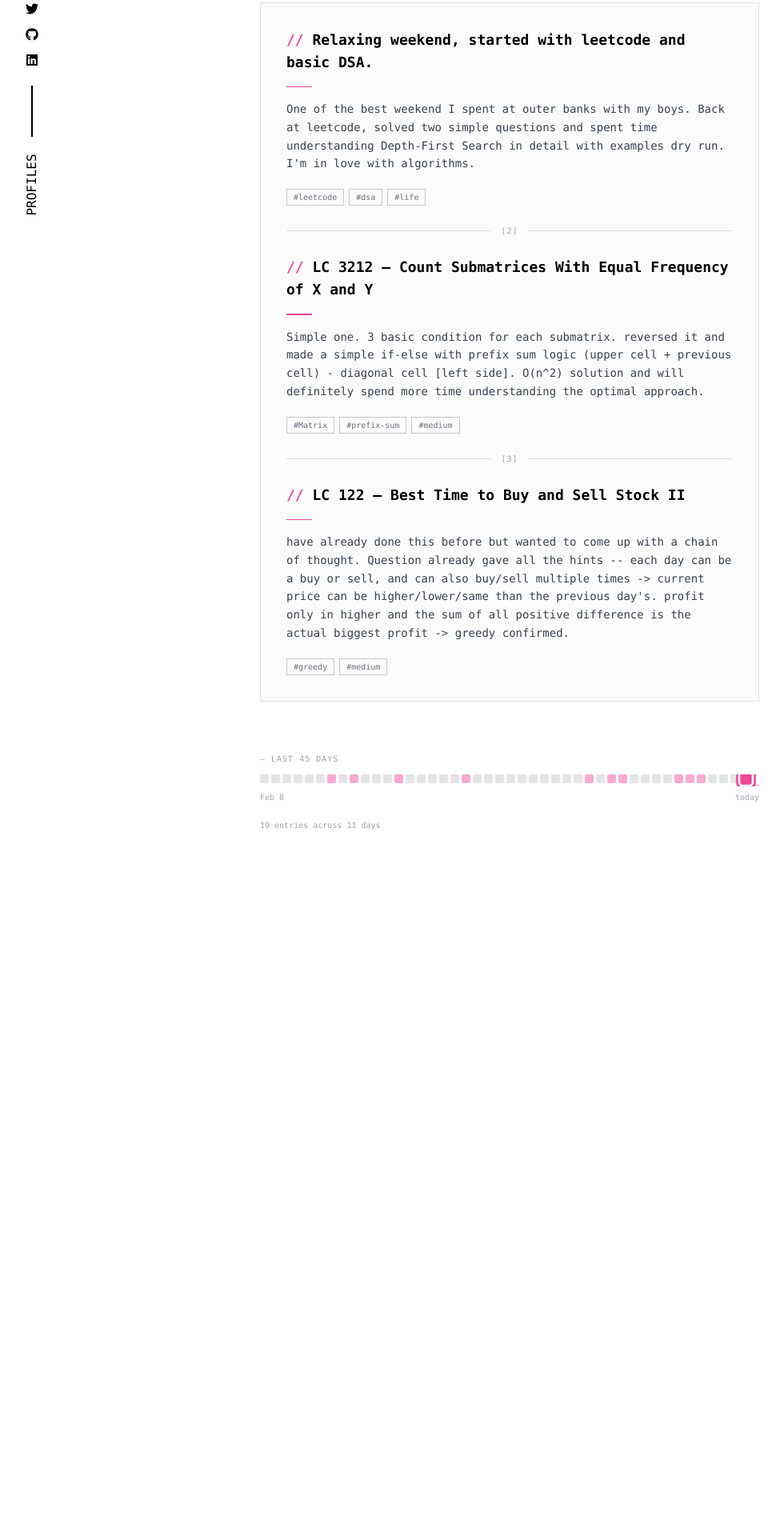
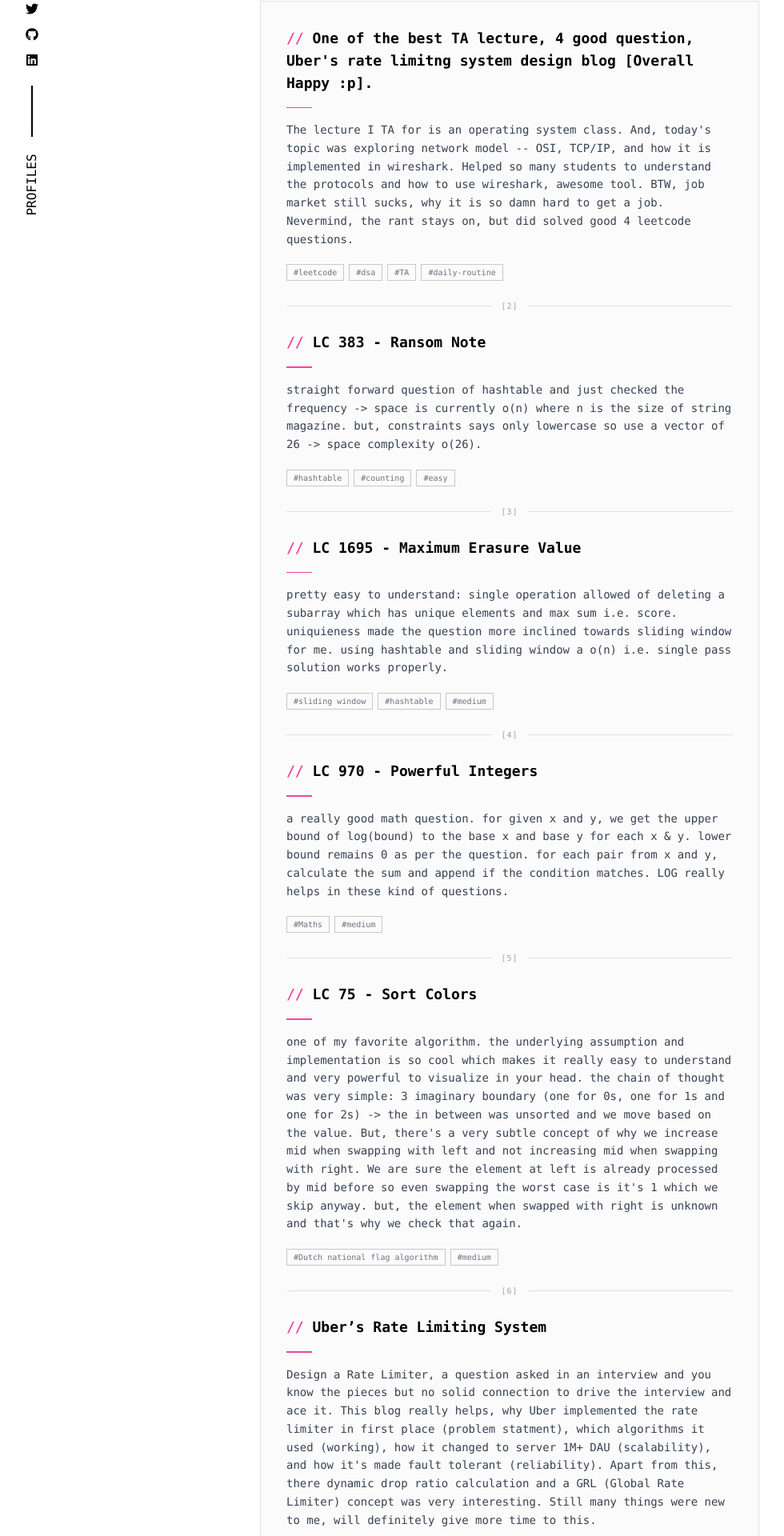
Before and after one commit to saniddhyaDubey/portfolio, a Next.js app: page /logs in a window 1280 px wide. Shown: the part 332-2252 px from the top of the page at 80% size, without its empty margins (3-983 px from the left). Before the commit the page ends 1451 px from the top, so only its background shows below. Built offline with nearby package versions, Linux system fonts and the light colour scheme.

Commit message:
chore: updating yesterday's log

```diff
--- a/src/data/logs.ts
+++ b/src/data/logs.ts
@@ -15,6 +15,40 @@
 };
 
 export const logs: LogEntry[] = [
+  {
+    date: "2026-03-24",
+    title: "One of the best TA lecture, 4 good question, Uber's rate limitng system design blog [Overall Happy :p].",
+    body: "The lecture I TA for is an operating system class. And, today's topic was exploring network model -- OSI, TCP/IP, and how it is implemented in wireshark. Helped so many students to understand the protocols and how to use wireshark, awesome tool. BTW, job market still sucks, why it is so damn hard to get a job. Nevermind, the rant stays on, but did solved good 4 leetcode questions.",
+    tags: ["leetcode", "dsa", "TA", "daily-routine"],
+    more: [
+      {
+        title: "LC 383 - Ransom Note",
+        body: "straight forward question of hashtable and just checked the frequency -> space is currently o(n) where n is the size of string magazine. but, constraints says only lowercase so use a vector of 26 -> space complexity o(26).",
+        tags: ["hashtable", "counting", "easy"],
+      },
+      {
+        title: "LC 1695 - Maximum Erasure Value",
+        body: "pretty easy to understand: single operation allowed of deleting a subarray which has unique elements and max sum i.e. score. uniquieness made the question more inclined towards sliding window for me. using hashtable and sliding window a o(n) i.e. single pass solution works properly.",
+        tags: ["sliding window", "hashtable", "medium"],
+      },
+      {
+        title: "LC 970 - Powerful Integers",
+        body: "a really good math question. for given x and y, we get the upper bound of log(bound) to the base x and base y for each x & y. lower bound remains 0 as per the question. for each pair from x and y, calculate the sum and append if the condition matches. LOG really helps in these kind of questions.",
+        tags: ["Maths", "medium"],
+      },
+      {
+        title: "LC 75 - Sort Colors",
+        body: "one of my favorite algorithm. the underlying assumption and implementation is so cool which makes it really easy to understand and very powerful to visualize in your head. the chain of thought was very simple: 3 imaginary boundary (one for 0s, one for 1s and one for 2s) -> the in between was unsorted and we move based on the value. But, there's a very subtle concept of why we increase mid when swapping with left and not increasing mid when swapping with right. We are sure the element at left is already processed by mid before so even swapping the worst case is it's 1 which we skip anyway. but, the element when swapped with right is unknown and that's why we check that again.",
+        tags: ["Dutch national flag algorithm", "medium"],
+      },
+      {
+        title: "Uber’s Rate Limiting System",
+        body: "Design a Rate Limiter, a question asked in an interview and you know the pieces but no solid connection to drive the interview and ace it. This blog really helps, why Uber implemented the rate limiter in first place (problem statment), which algorithms it used (working), how it changed to server 1M+ DAU (scalability), and how it's made fault tolerant (reliability). Apart from this, there dynamic drop ratio calculation and a GRL (Global Rate Limiter) concept was very interesting. Still many things were new to me, will definitely give more time to this.",
+        link: "https://www.uber.com/blog/ubers-rate-limiting-system/",
+        tags: ["system design learnings", "easy-medium"],
+      },
+    ],
+  },
   {
     date: "2026-03-23",
     title: "Relaxing weekend, started with leetcode and basic DSA.",
```
